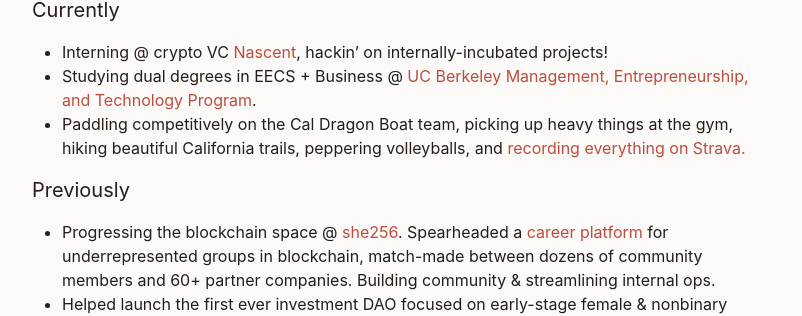
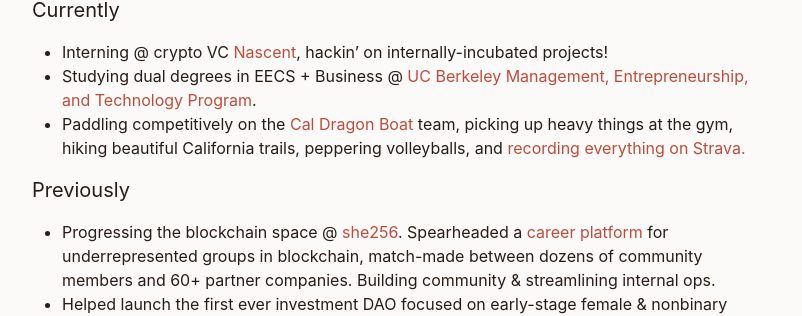
Before and after one commit to kristiehuang/kristiehuang.github.io, a Jekyll site: the page built from index.markdown, in a window 1280 px wide. Shown: the part 487-803 px from the top of the page, without its empty margins (238-1040 px from the left). Built offline with Jekyll 4.4.1, drawn with Linux system fonts in a browser that asks for light colours; some of the changed lines change nothing that is shown.

Commit message:
add cal db link

```diff
--- a/index.markdown
+++ b/index.markdown
@@ -18,7 +18,7 @@
 ### Currently
 * Interning @ crypto VC [Nascent](https://www.nascent.xyz/), hackin' on internally-incubated projects!
 * Studying dual degrees in EECS + Business @ [UC Berkeley Management, Entrepreneurship, and Technology Program](http://met.berkeley.edu/).
-* Paddling competitively on the Cal Dragon Boat team, picking up heavy things at the gym, hiking beautiful California trails, peppering volleyballs, and [recording everything on Strava.](https://www.strava.com/athletes/19298552)
+* Paddling competitively on the [Cal Dragon Boat](https://caldragonboat.berkeley.edu/) team, picking up heavy things at the gym, hiking beautiful California trails, peppering volleyballs, and [recording everything on Strava.](https://www.strava.com/athletes/19298552)
 
 ### Previously
 * Progressing the blockchain space @ [she256][#she256]. Spearheaded a [career platform](https://she256.org/career-dev/) for underrepresented groups in blockchain, match-made between dozens of community members and 60+ partner companies. Building community & streamlining internal ops.
```
